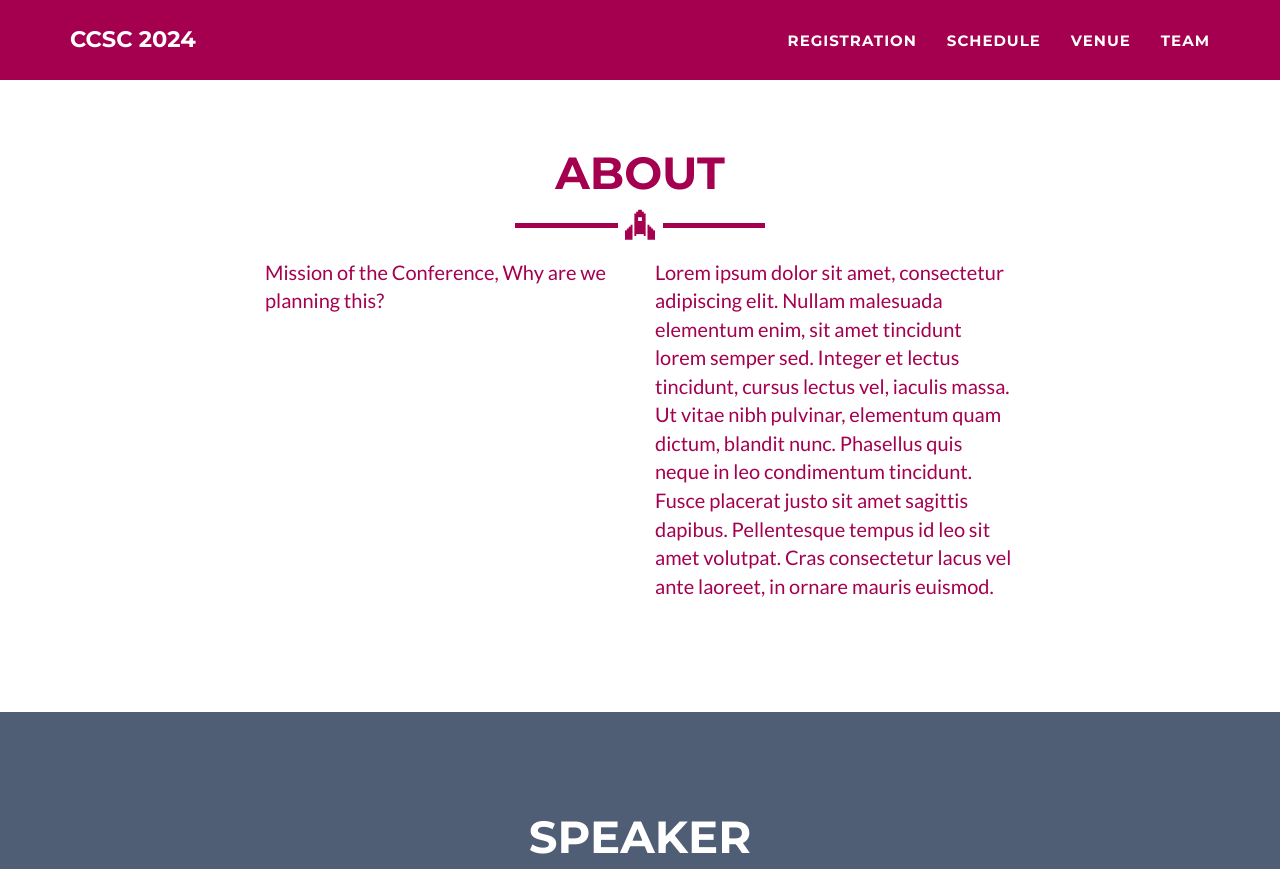
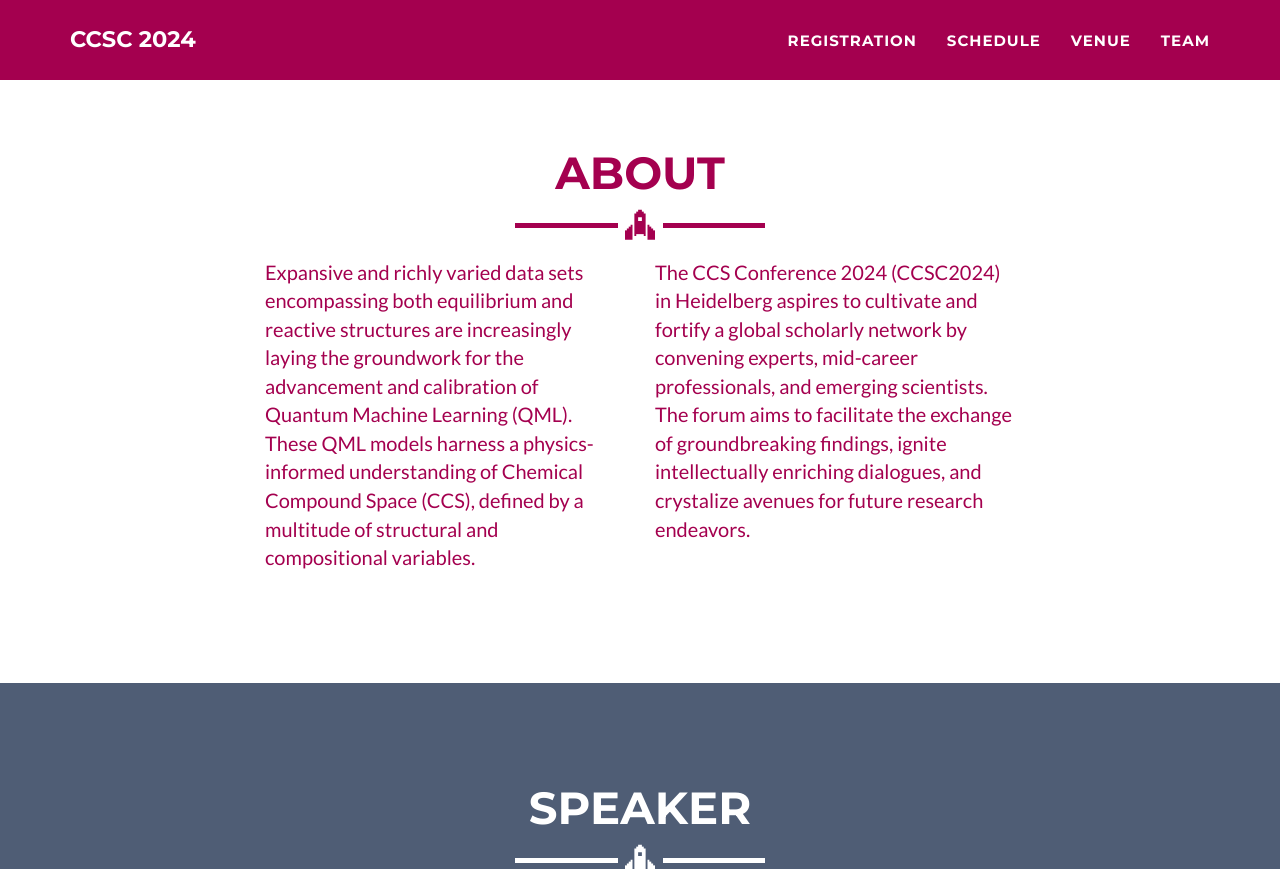
Before and after one commit to ccsc2024/ccsc2024.github.io, a Jekyll site: the page built from _posts/2022-05-21-Day1.md, in a window 1280 px wide and 900 px high, scrolled down 1250 px, cut to the strip 0-869 px from the top of the window. Built offline with Jekyll 4.4.1, drawn with Linux system fonts in a browser that asks for light colours.

Commit message:
Update about.html

```diff
--- a/_includes/about.html
+++ b/_includes/about.html
@@ -9,20 +9,16 @@
     </div>
     <div class="row">
       <div class="col-lg-4 col-lg-offset-2">
-        <p>Mission of the Conference,
-          Why are we planning this?
+        <p>Expansive and richly varied data sets encompassing both equilibrium and reactive structures are increasingly laying the groundwork for
+          the advancement and calibration of Quantum Machine Learning (QML). These QML models harness a physics-informed understanding of Chemical
+          Compound Space (CCS), defined by a multitude of structural and compositional variables.
         </p>
       </div>
       <div class="col-lg-4">
         <p>
-          Lorem ipsum dolor sit amet, consectetur adipiscing elit.
-          Nullam malesuada elementum enim, sit amet tincidunt lorem semper sed.
-          Integer et lectus tincidunt, cursus lectus vel, iaculis massa.
-          Ut vitae nibh pulvinar, elementum quam dictum, blandit nunc.
-          Phasellus quis neque in leo condimentum tincidunt.
-          Fusce placerat justo sit amet sagittis dapibus.
-          Pellentesque tempus id leo sit amet volutpat.
-          Cras consectetur lacus vel ante laoreet, in ornare mauris euismod.
+          The CCS Conference 2024 (CCSC2024) in Heidelberg aspires to cultivate and fortify a global scholarly network by convening experts, mid-career
+          professionals, and emerging scientists. The forum aims to facilitate the exchange of groundbreaking findings, ignite intellectually enriching
+          dialogues, and crystalize avenues for future research endeavors.
         </p>
       </div>
       <div class="col-lg-8 col-lg-offset-2 text-center">
```
